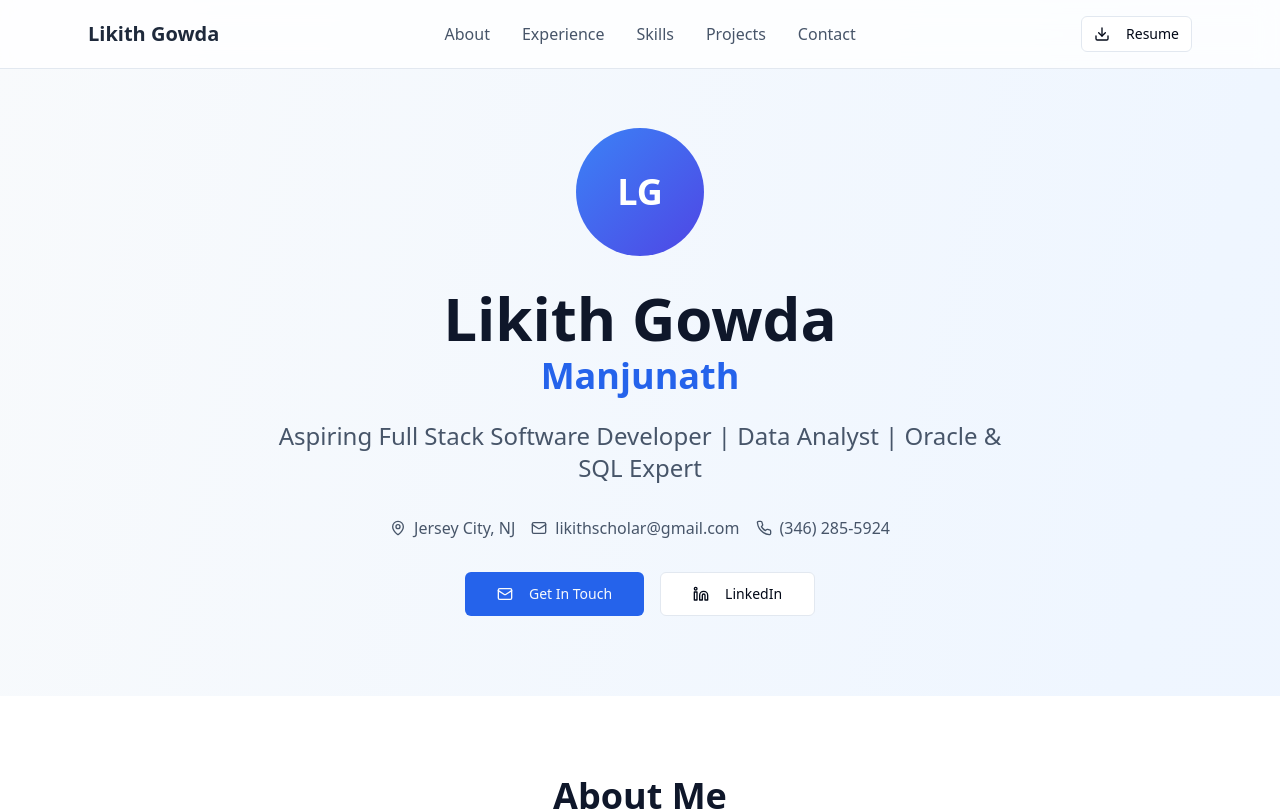
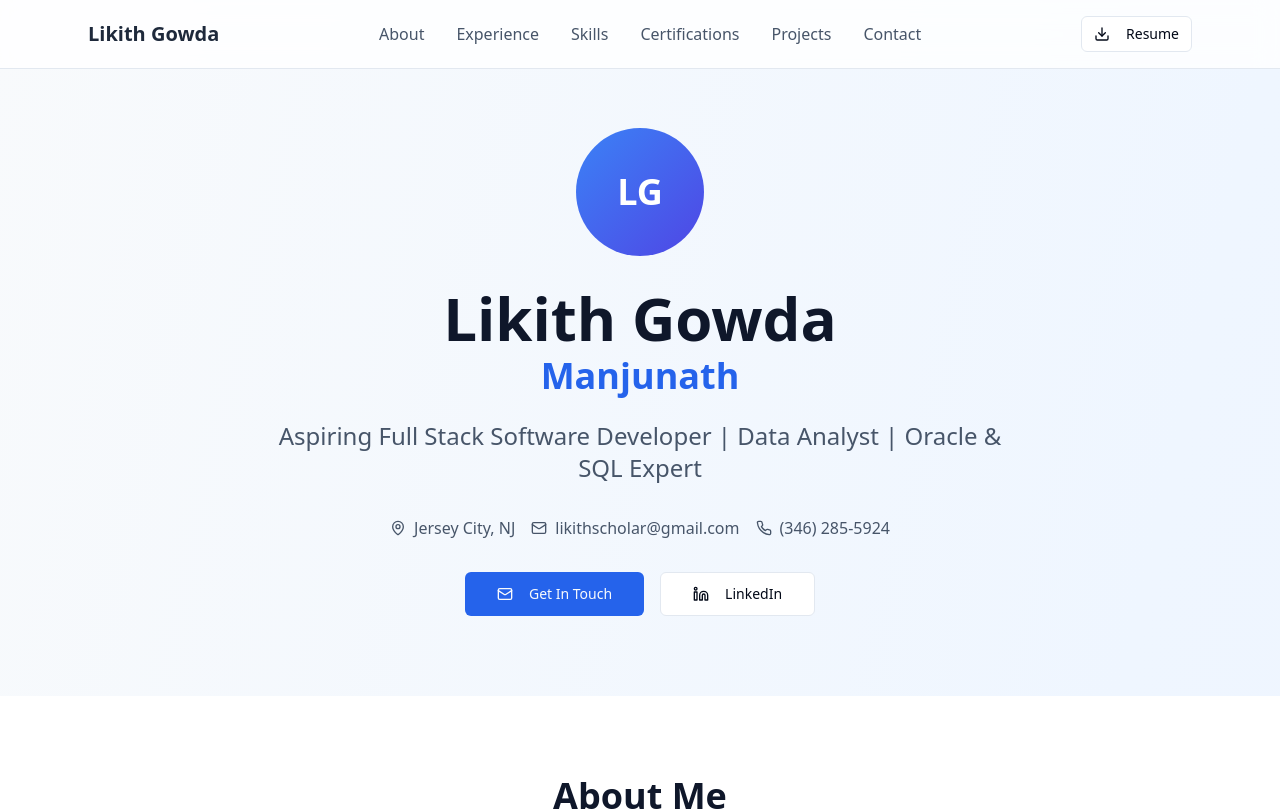
Before and after one commit to likithmanjunath45/builder-quantum-works, a React (Vite) app: page / in a window 1280 px wide. Shown: the top 811 px of the page. Built offline with nearby package versions, Linux system fonts and the light colour scheme.

Commit message:
Update homepage navigation to include certifications
cgen-aa5cb41606e54b01842d6ea63ef864d2

```diff
--- a/client/pages/Index.tsx
+++ b/client/pages/Index.tsx
@@ -112,6 +112,7 @@ export default function Index() {
               <a href="#about" className="text-slate-600 hover:text-slate-900 transition-colors">About</a>
               <a href="#experience" className="text-slate-600 hover:text-slate-900 transition-colors">Experience</a>
               <a href="#skills" className="text-slate-600 hover:text-slate-900 transition-colors">Skills</a>
+              <a href="#certifications" className="text-slate-600 hover:text-slate-900 transition-colors">Certifications</a>
               <a href="#projects" className="text-slate-600 hover:text-slate-900 transition-colors">Projects</a>
               <a href="#contact" className="text-slate-600 hover:text-slate-900 transition-colors">Contact</a>
             </div>
```
